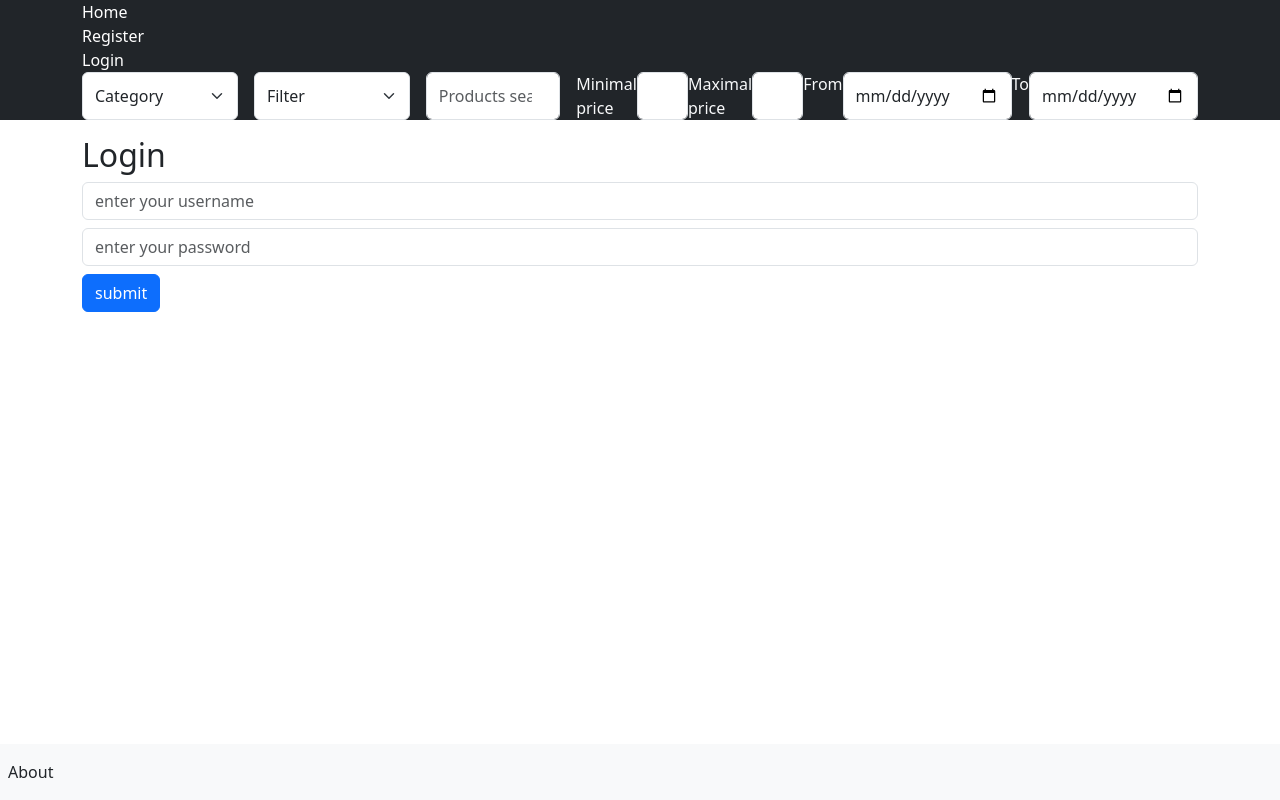
After one commit to Yar00myr/restart-gjango, a Django app: template project/account/templates/account/login.html in a window 1280 px wide. The commit adds this page. Run offline with Django 5.2, Linux system fonts and the light colour scheme; the template is opened without the code that fills it, so the values that code supplies are empty.

Commit message:
homework

```diff
--- a/project/account/forms.py
+++ b/project/account/forms.py
@@ -11,4 +11,4 @@ class RegisterForm(UserCreationForm):
     class Meta:
         model = User
         extra_fields = ["email"]
-        fields = "__all__"
+        fields = ["username", "password1", "password2"]
--- /dev/null
+++ b/project/account/templates/account/login.html
@@ -0,0 +1,16 @@
+{% extends 'shop/base.html' %}
+
+{% block content %}
+    <h2>Login</h2>
+    {% if error %}
+        <div class="alert alert-danger">
+            {{error}}
+        </div>
+    {% endif %}
+    <form method="post">
+        {%csrf_token%}
+        <input class="form-control mb-2" type="text" name="username" placeholder="enter your username">
+        <input class="form-control mb-2" type="password" name="password" placeholder="enter your password">
+        <input class="btn btn-primary" type="submit" value="submit">
+    </form>
+{% endblock %}
--- a/project/account/templates/account/register.html
+++ b/project/account/templates/account/register.html
@@ -2,10 +2,8 @@
 
 {% block content %}
     <div class="container mt-5">
-        <h2>
-            Registration form
-        </h2>
-        <form action="post">
+        <h2>Registration form</h2>
+        <form method="post">
             {% csrf_token %}
             {{form.as_p}}
             <input type="submit" class="btn btn-primary" value="Register">
--- a/project/project/urls.py
+++ b/project/project/urls.py
@@ -19,7 +19,7 @@ from django.urls import path, include
 
 urlpatterns = [
     path('admin/', admin.site.urls),
-    path('shop/', include('shop.urls', namespace='shop')),
-    path('shop/', include('account.urls', namespace='account')),
+    path('', include('shop.urls', namespace='shop')),
+    path('', include('account.urls', namespace='account')),
     path("captcha/", include("captcha.urls"))
 ]
--- a/project/shop/management/commands/seed.py
+++ b/project/shop/management/commands/seed.py
@@ -6,7 +6,7 @@ from shop.models import Category, Product
 
 class Command(BaseCommand):
 
-    hepl = "Generates test data for databases"
+    _help = "Generates test data for databases"
 
     def handle(self, *args, **options):
         fake = Faker()
--- a/project/shop/templates/shop/base.html
+++ b/project/shop/templates/shop/base.html
@@ -13,6 +13,35 @@
             <div class="container d-flex flex-column">
                 <div class="navbar-nav w-100 text-start">
                     <a href="{% url 'shop:home' %}" class="navbar-brand">Home</a>
+                </div>
+
+                <div class="callapse navbar-collapse w-100">
+                    <ul class="navbar-nav ms-auto">
+                        {% if request.user.is_authenticated %}
+
+                                <li class="nav-item">
+                                    <a href="{% url 'account:profile' %}" class="nav-link">
+                                        {{ request.user.username }}
+                                    </a>
+                                </li>
+                                <li class="nav-item">
+                                    <a href="{% url 'account:logout' %}" class="nav-link">
+                                        Log Out
+                                    </a>
+                                </li>
+                            {% else %}
+                            <li class="nav-item">
+                                <a href="{% url 'account:register' %}" class="navbar-brand">
+                                    Register
+                                </a>
+                            </li>
+                            <li class="nav-item">
+                                <a href="{% url 'account:login' %}" class="navbar-brand">
+                                    Login
+                                </a>
+                            </li>
+                        {% endif %}
+                    </ul>
                 </div>
 
                 <div class="nav-item text-light">
@@ -106,7 +135,8 @@
                         value="{{request.GET.max_price|default:''}}"
                         >
                     </form>
-                    <a href="{% url 'account:register' %}" class="navbar-brand">Register</a>
+
+
                 </div>
             </div>
         </nav>
--- a/project/shop/urls.py
+++ b/project/shop/urls.py
@@ -5,7 +5,7 @@ app_name = "shop"
 
 
 urlpatterns = [
-    path("home/", home, name="home"),
+    path("", home, name="home"),
     path("about/", about, name="about"),
     path("product/<int:product_id>/", product_details, name="product_details"),
 ]
```
Also changed, not shown: project/account/templates/account/password_change.html (added, +10 -0 lines), project/account/templates/account/password_change_done.html (added, +8 -0 lines), project/account/templates/account/profile.html (added, +10 -0 lines), project/account/urls.py (+21 -2 lines), project/account/views.py (+32 -4 lines).
